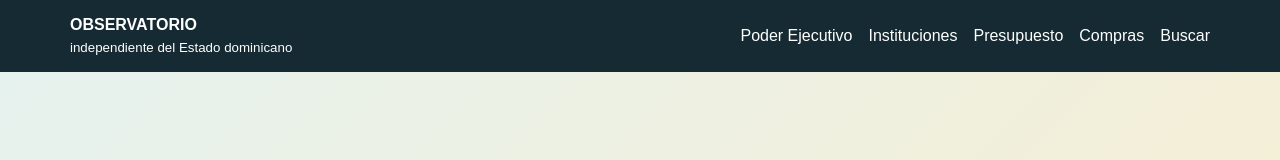
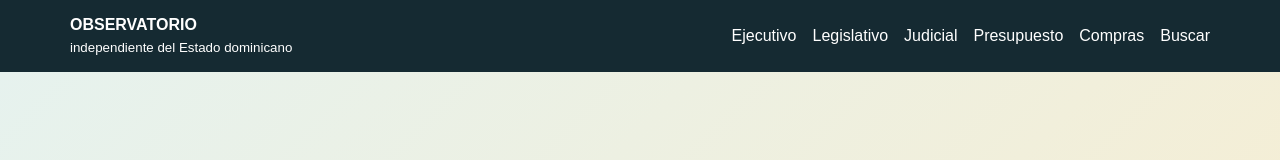
Before and after one commit to carloscheco-cloud/observatorio-do, a Next.js app in the folder frontend/: page / in a window 1280 px wide. Shown: the top 160 px of the page. Built offline with nearby package versions, Linux system fonts and the light colour scheme; no server answers.

Commit message:
feat(frontend): expose three powers in main navigation

```diff
--- a/frontend/app/layout.tsx
+++ b/frontend/app/layout.tsx
@@ -2,6 +2,37 @@ import type { Metadata } from "next";
 import Link from "next/link";
 import "./globals.css";
 import "./executive.css";
-export const metadata: Metadata = { title: { default: "Observatorio del Estado Dominicano", template: "%s | Observatorio" }, description: "Consulta independiente, trazable y accesible de información pública del Estado dominicano.", metadataBase: new URL(process.env.NEXT_PUBLIC_SITE_URL!), openGraph: { type: "website", locale: "es_DO", title: "Observatorio del Estado Dominicano" } };
-const links = [["/poder-ejecutivo","Poder Ejecutivo"],["/instituciones","Instituciones"],["/presupuesto","Presupuesto"],["/compras","Compras"],["/buscar","Buscar"]];
-export default function RootLayout({ children }: Readonly<{children: React.ReactNode}>) { return <html lang="es"><body><a className="skip" href="#contenido">Saltar al contenido</a><header className="top"><div className="shell"><Link className="brand" href="/">OBSERVATORIO <small>independiente del Estado dominicano</small></Link><nav className="nav" aria-label="Principal">{links.map(([href,label])=><Link key={href} href={href}>{label}</Link>)}</nav></div></header><main id="contenido">{children}</main><footer className="footer"><div className="shell"><strong>Observatorio del Estado Dominicano</strong><p>Proyecto independiente. Las señales observables no equivalen a acusaciones.</p><Link href="/metodologia">Metodología</Link> · <Link href="/acerca">Acerca</Link></div></footer></body></html> }
+
+export const metadata: Metadata = {
+  title: { default: "Observatorio del Estado Dominicano", template: "%s | Observatorio" },
+  description: "Consulta independiente, trazable y accesible de información pública del Estado dominicano.",
+  metadataBase: new URL(process.env.NEXT_PUBLIC_SITE_URL!),
+  openGraph: { type: "website", locale: "es_DO", title: "Observatorio del Estado Dominicano" },
+};
+
+const links = [
+  ["/poder-ejecutivo", "Ejecutivo"],
+  ["/poder-legislativo", "Legislativo"],
+  ["/poder-judicial", "Judicial"],
+  ["/presupuesto", "Presupuesto"],
+  ["/compras", "Compras"],
+  ["/buscar", "Buscar"],
+];
+
+export default function RootLayout({ children }: Readonly<{children: React.ReactNode}>) {
+  return <html lang="es"><body>
+    <a className="skip" href="#contenido">Saltar al contenido</a>
+    <header className="top"><div className="shell">
+      <Link className="brand" href="/">OBSERVATORIO <small>independiente del Estado dominicano</small></Link>
+      <nav className="nav" aria-label="Principal">
+        {links.map(([href,label]) => <Link key={href} href={href}>{label}</Link>)}
+      </nav>
+    </div></header>
+    <main id="contenido">{children}</main>
+    <footer className="footer"><div className="shell">
+      <strong>Observatorio del Estado Dominicano</strong>
+      <p>Proyecto independiente. Las señales observables no equivalen a acusaciones.</p>
+      <Link href="/metodologia">Metodología</Link> · <Link href="/acerca">Acerca</Link>
+    </div></footer>
+  </body></html>;
+}
```
